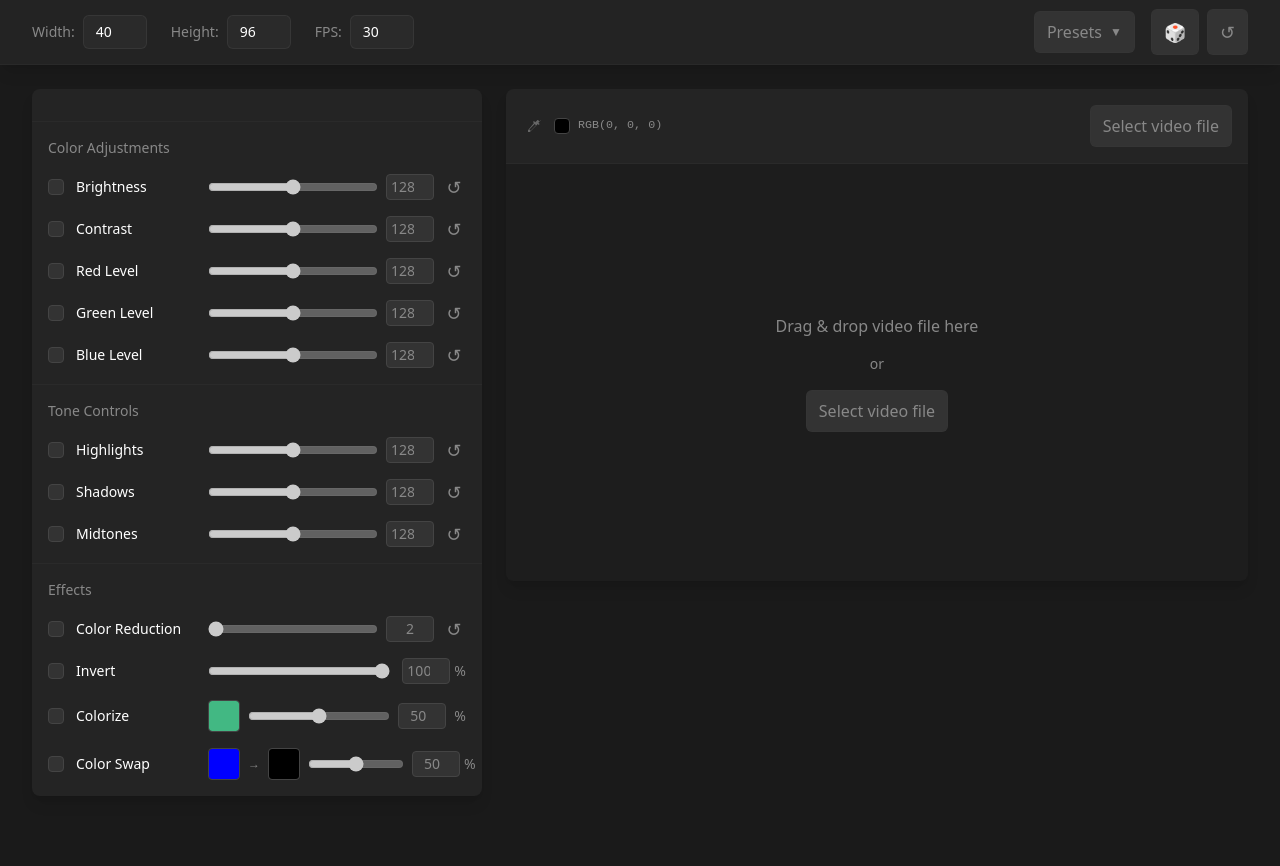
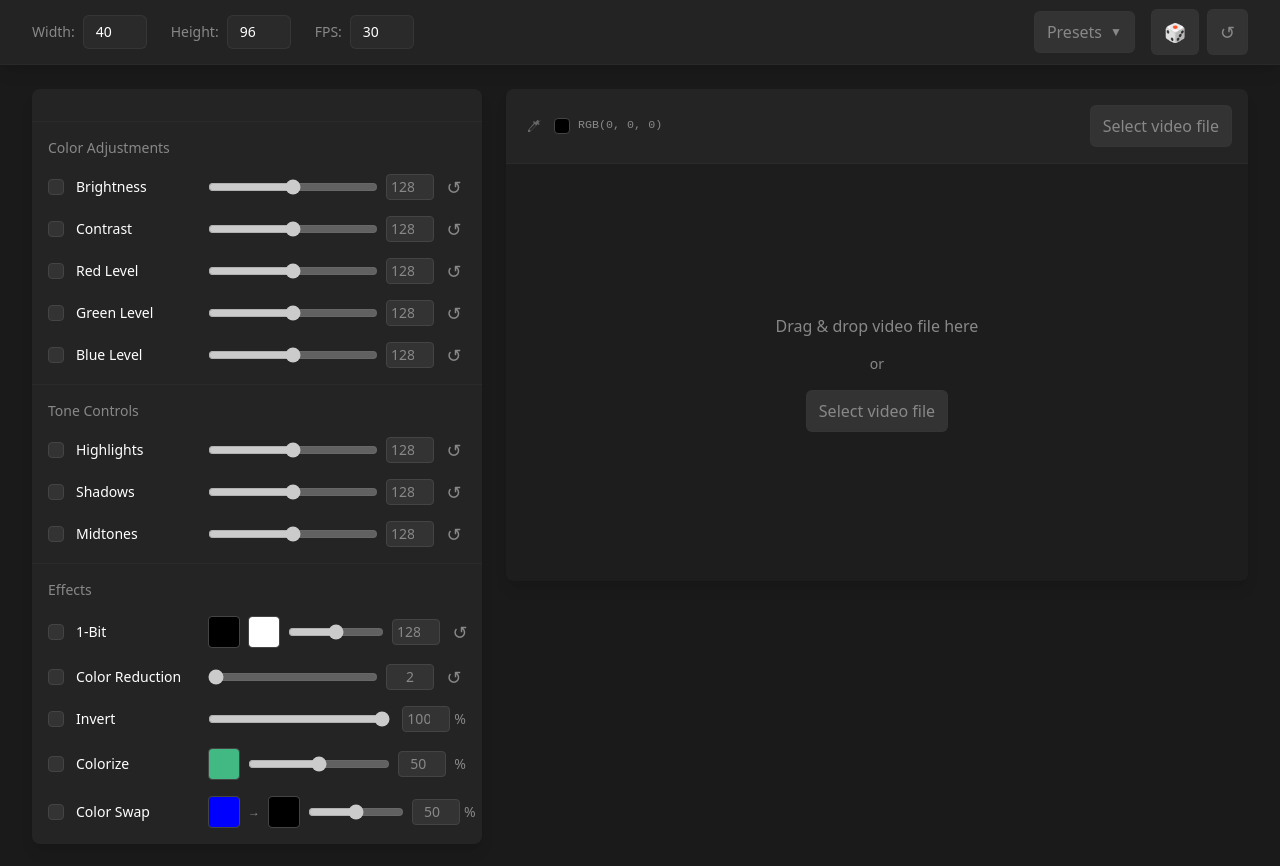
Before and after one commit to blastromen-labs/video-converter, a Vue app: page / in a window 1280 px wide. Before the commit the page ends 820 px from the top, so only its background shows below. Built offline with nearby package versions, Linux system fonts and the light colour scheme.

Commit message:
add 1-bit

```diff
--- a/src/components/Navbar.vue
+++ b/src/components/Navbar.vue
@@ -38,6 +38,12 @@ const randomizeSettings = () => {
 
     const newAdjustments = {
         ...props.adjustments,
+        oneBit: {
+            enabled: randomBool(),
+            threshold: randomInt(0, 255),
+            darkColor: randomHex(),
+            lightColor: randomHex()
+        },
         brightness: {
             enabled: randomBool(),
             value: randomInt(0, 255)
--- a/src/components/OutputSettings.vue
+++ b/src/components/OutputSettings.vue
@@ -33,6 +33,7 @@ const sections = ref([
     {
         title: 'Effects',
         controls: [
+            { key: 'oneBit', label: '1-Bit', type: 'threshold' },
             { key: 'colorReduce', label: 'Color Reduction', type: 'levels' },
             { key: 'invert', label: 'Invert', type: 'strength' },
             { key: 'colorize', label: 'Colorize', type: 'color' },
@@ -157,6 +158,29 @@ const resetValue = (control) => {
                                 </button>
                             </div>
                         </template>
+
+                        <!-- Threshold controls -->
+                        <template v-else-if="control.type === 'threshold'">
+                            <div class="flex items-center gap-2 flex-1">
+                                <input type="color" v-model="adjustments[control.key].darkColor"
+                                    :disabled="!adjustments[control.key].enabled" class="color-picker"
+                                    title="Dark color">
+                                <input type="color" v-model="adjustments[control.key].lightColor"
+                                    :disabled="!adjustments[control.key].enabled" class="color-picker"
+                                    title="Light color">
+                                <input type="range" v-model.number="adjustments[control.key].threshold"
+                                    :disabled="!adjustments[control.key].enabled" min="0" max="255"
+                                    class="w-24 accent-accent">
+                                <input type="number" v-model.number="adjustments[control.key].threshold"
+                                    :disabled="!adjustments[control.key].enabled" min="0" max="255"
+                                    class="w-12 text-right bg-control-bg border border-border rounded px-1 py-0.5 text-sm text-text-secondary">
+                                <button @click="resetValue(control)"
+                                    class="w-6 h-6 flex items-center justify-center text-text-secondary hover:text-text transition-colors"
+                                    :disabled="!adjustments[control.key].enabled" title="Reset to default">
+                                    <span class="text-lg">↺</span>
+                                </button>
+                            </div>
+                        </template>
                     </div>
                 </div>
             </div>
--- a/src/components/VideoToBinaryConverter.vue
+++ b/src/components/VideoToBinaryConverter.vue
@@ -6,28 +6,20 @@ import OutputSettings from './OutputSettings.vue'
 import ColorAnalyzer from './ColorAnalyzer.vue'
 import Navbar from './Navbar.vue'
 
-const dropZone = ref(null)
-const fileInput = ref(null)
-const isConverting = ref(false)
-const convertedFile = ref(null)
-const fileName = ref('')
-const videoMetadata = ref(null)
-const videoPreview = ref(null)
-const previewCanvas = ref(null)
-const previewUrl = ref(null)
-
-// Add resolution settings
-const targetResolution = ref({
+// Add default values as constants
+const DEFAULT_SETTINGS = {
+  resolution: {
     width: 40,
     height: 96,
     fps: 30
-})
-
-// Add contrast threshold setting
-const contrastThreshold = ref(128)
-
-// Add new adjustment settings
-const adjustments = ref({
+  },
+  adjustments: {
+    oneBit: {
+      enabled: false,
+      threshold: 128,
+      darkColor: '#000000',
+      lightColor: '#ffffff'
+    },
     brightness: {
       enabled: false,
       value: 128
@@ -87,7 +79,27 @@ const adjustments = ref({
       targetColor: '#000000',
       tolerance: 50
     }
-})
+  }
+}
+
+const dropZone = ref(null)
+const fileInput = ref(null)
+const isConverting = ref(false)
+const convertedFile = ref(null)
+const fileName = ref('')
+const videoMetadata = ref(null)
+const videoPreview = ref(null)
+const previewCanvas = ref(null)
+const previewUrl = ref(null)
+
+// Add resolution settings
+const targetResolution = ref({ ...DEFAULT_SETTINGS.resolution })
+
+// Add contrast threshold setting
+const contrastThreshold = ref(128)
+
+// Initialize adjustments with default values
+const adjustments = ref({ ...DEFAULT_SETTINGS.adjustments })
 
 // Add trim settings
 const trimSettings = ref({
@@ -96,7 +108,7 @@ const trimSettings = ref({
   end: 0
 })
 
-// Remove static FPS constants and use the ref value
+// Remove static FPS constant s and use the ref value
 const frameDelay = computed(() => 1000 / targetResolution.value.fps)
 
 const formatTime = (seconds) => {
@@ -542,92 +554,6 @@ watch(adjustments, () => {
   debouncedUpdate()
 }, { deep: true })
 
-// Add default values as constants
-const DEFAULT_SETTINGS = {
-  resolution: {
-    width: 40,
-    height: 96,
-    fps: 30
-  },
-  adjustments: {
-    brightness: {
-      enabled: false,
-      value: 128
-    },
-    contrast: {
-      enabled: false,
-      value: 128
-    },
-    redLevel: {
-      enabled: false,
-      value: 128
-    },
-    greenLevel: {
-      enabled: false,
-      value: 128
-    },
-    blueLevel: {
-      enabled: false,
-      value: 128
-    },
-    highlights: {
-      enabled: false,
-      value: 128
-    },
-    shadows: {
-      enabled: false,
-      value: 128
-    },
-    midtones: {
-      enabled: false,
-      value: 128
-    },
-    hue: {
-      enabled: false,
-      value: 128
-    },
-    saturation: {
-      enabled: false,
-      value: 128
-    },
-    colorize: {
-      enabled: false,
-      color: '#42b883',
-      intensity: 50
-    },
-    colorReduce: {
-      enabled: false,
-      levels: 2
-    },
-    invert: {
-      enabled: false,
-      strength: 100
-    },
-    colorSwap: {
-      enabled: false,
-      sourceColor: '#0000ff',
-      targetColor: '#000000',
-      tolerance: 50
-    }
-  },
-  trim: {
-    enabled: false,
-    start: 0,
-    end: 0
-  }
-}
-
-// Add reset settings function
-const resetSettings = () => {
-  targetResolution.value = { ...DEFAULT_SETTINGS.resolution }
-  adjustments.value = { ...DEFAULT_SETTINGS.adjustments }
-  trimSettings.value = {
-    ...DEFAULT_SETTINGS.trim,
-    end: videoMetadata.value?.duration || 0
-  }
-  settingsChanged.value = true
-}
-
 const incrementTime = (type, seconds) => {
   const value = trimSettings.value[type]
   const newValue = Math.max(0, value + seconds)
@@ -672,6 +598,21 @@ const hexToRgb = (hex) => {
 const processPixel = (r, g, b) => {
   let rr = r, gg = g, bb = b
   const adj = adjustments.value
+
+  // 1-Bit conversion (should be applied before other effects)
+  if (adj.oneBit.enabled) {
+    // Calculate luminance
+    const luminance = (rr * 0.299 + gg * 0.587 + bb * 0.114)
+    // Apply threshold
+    const isWhite = luminance > adj.oneBit.threshold
+    const targetColor = isWhite ? adj.oneBit.lightColor : adj.oneBit.darkColor
+    const [tr, tg, tb] = hexToRgb(targetColor)
+    rr = tr
+    gg = tg
+    bb = tb
+    // Return early since we don't need other color adjustments
+    return [rr, gg, bb]
+  }
 
   // 1. RGB level adjustments
   if (adj.redLevel.enabled) {
```
Lines whose indentation alone changed are shown as unchanged.
